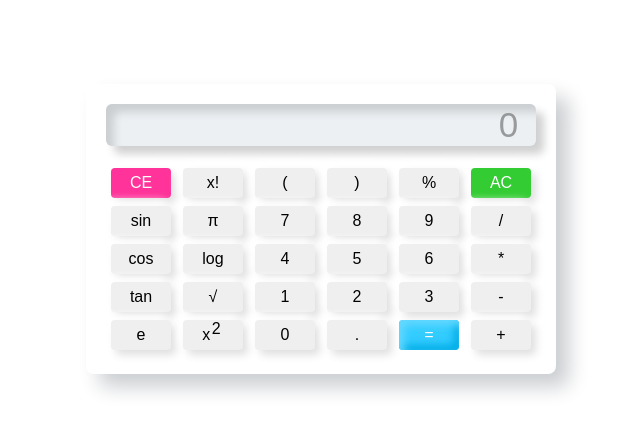
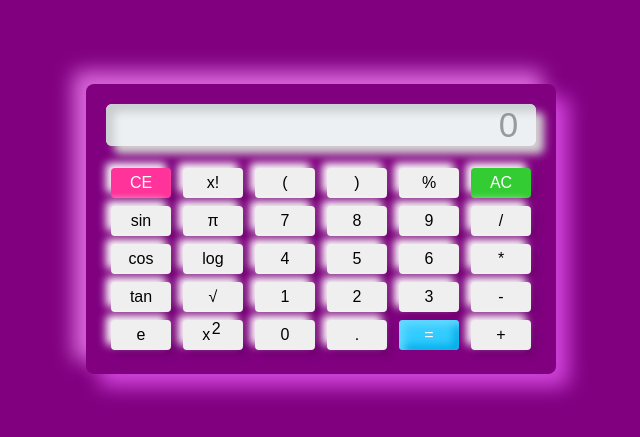
Before and after one commit to rzatalibov555/calculate, a plain HTML site: page index.html in a window 1280 px wide. Shown: the part 139-576 px from the top of the page, without its empty margins (319-959 px from the left). Drawn offline with Linux system fonts and the light colour scheme.

Commit message:
background changed

```diff
--- a/css/style.css
+++ b/css/style.css
@@ -3,12 +3,13 @@ body {
     justify-content: center;
     align-items: center;
     min-height: 90vh;
+    background: purple;
   }
 
   .container {
     padding: 20px;
     border-radius: 8px;
-    box-shadow: 13px 13px 20px #cbced1, -13px -13px 20px #ffffff;
+    box-shadow: 13px 13px 20px #d145db, -13px -13px 20px #da6adc;
     display: flex;
     align-items: center;
     justify-content: center;
```
